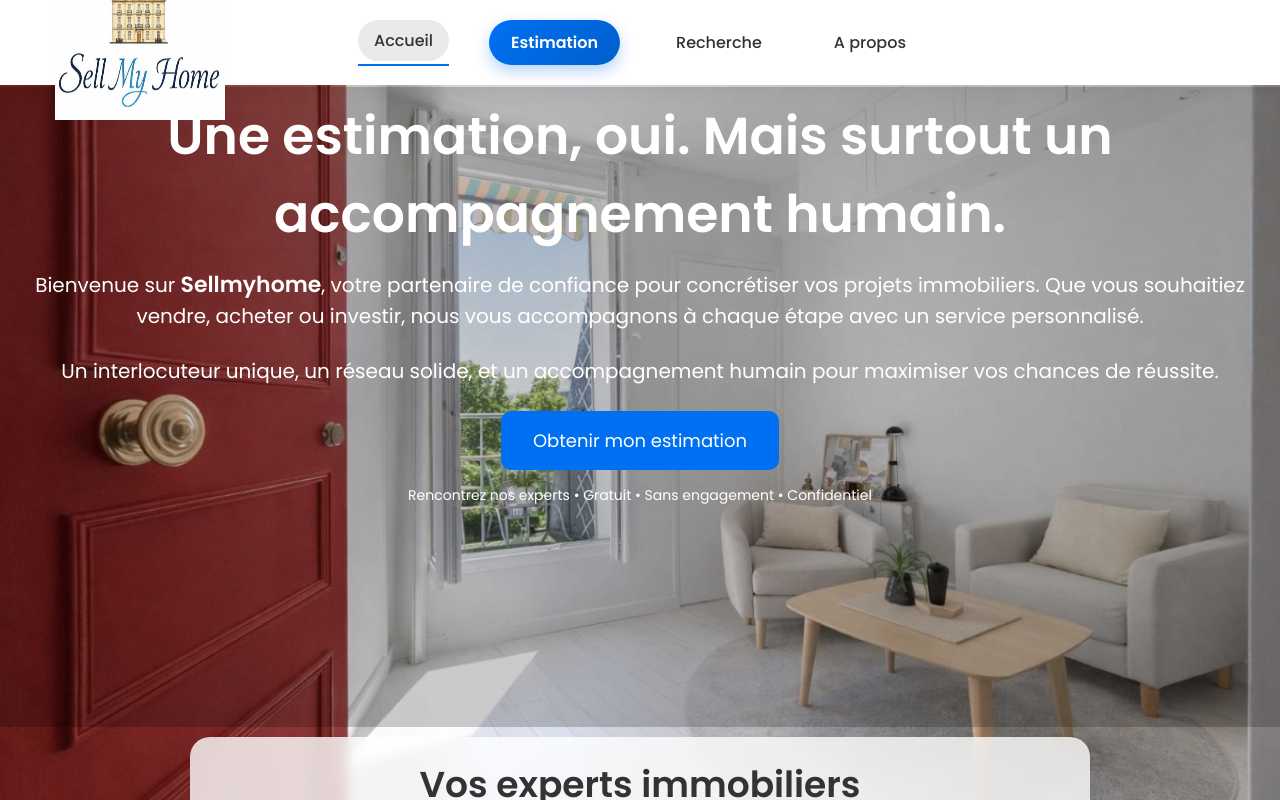
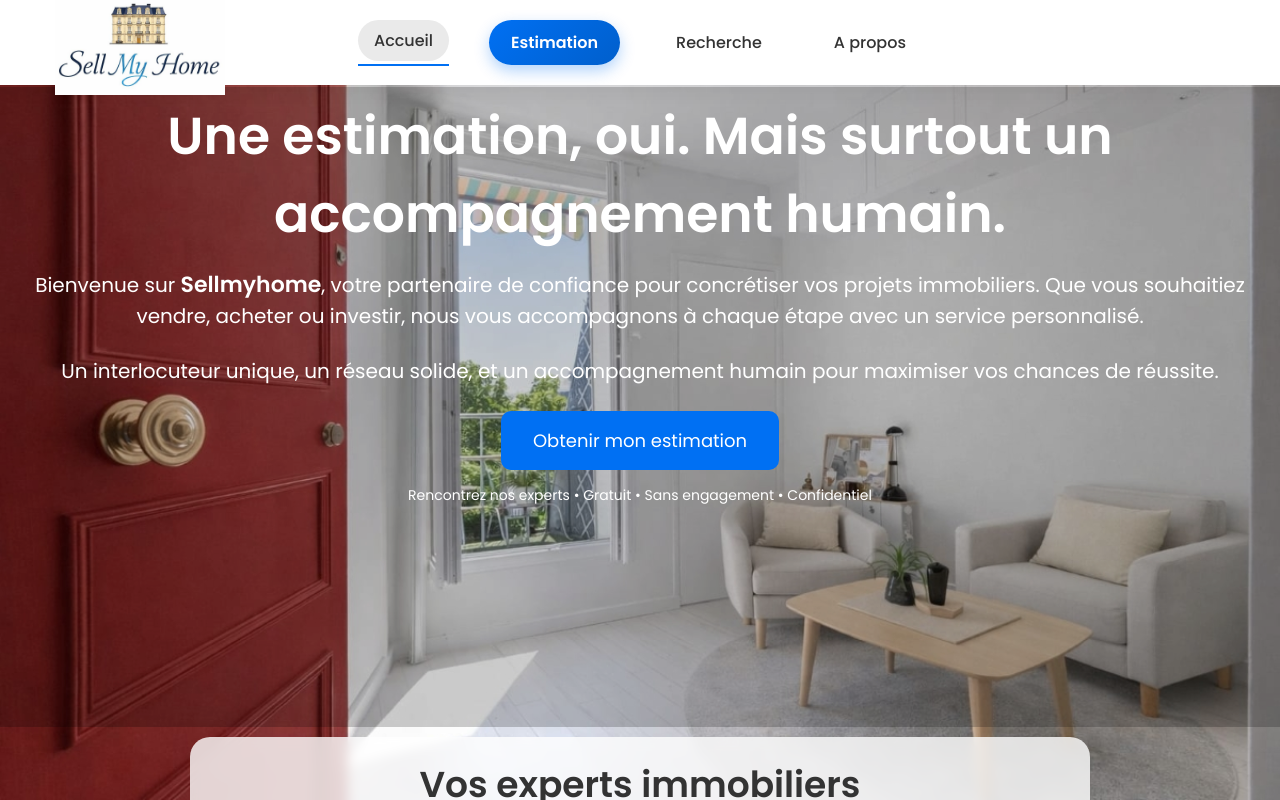
Before and after one commit to Juju-kpi/estimation_immo, a Next.js app: page / in a window 1280 px wide. Shown: the top 800 px of the page. Built offline with nearby package versions, Linux system fonts and the light colour scheme.

Commit message:
Update Navbar.js

```diff
--- a/components/Navbar.js
+++ b/components/Navbar.js
@@ -15,7 +15,7 @@ export default function Navbar() {
         src="/logo.jpeg"
         alt="Sellmyhome"
         width={170}
-        height={150}
+        height={100}
         priority
       />
     </Link>
```
